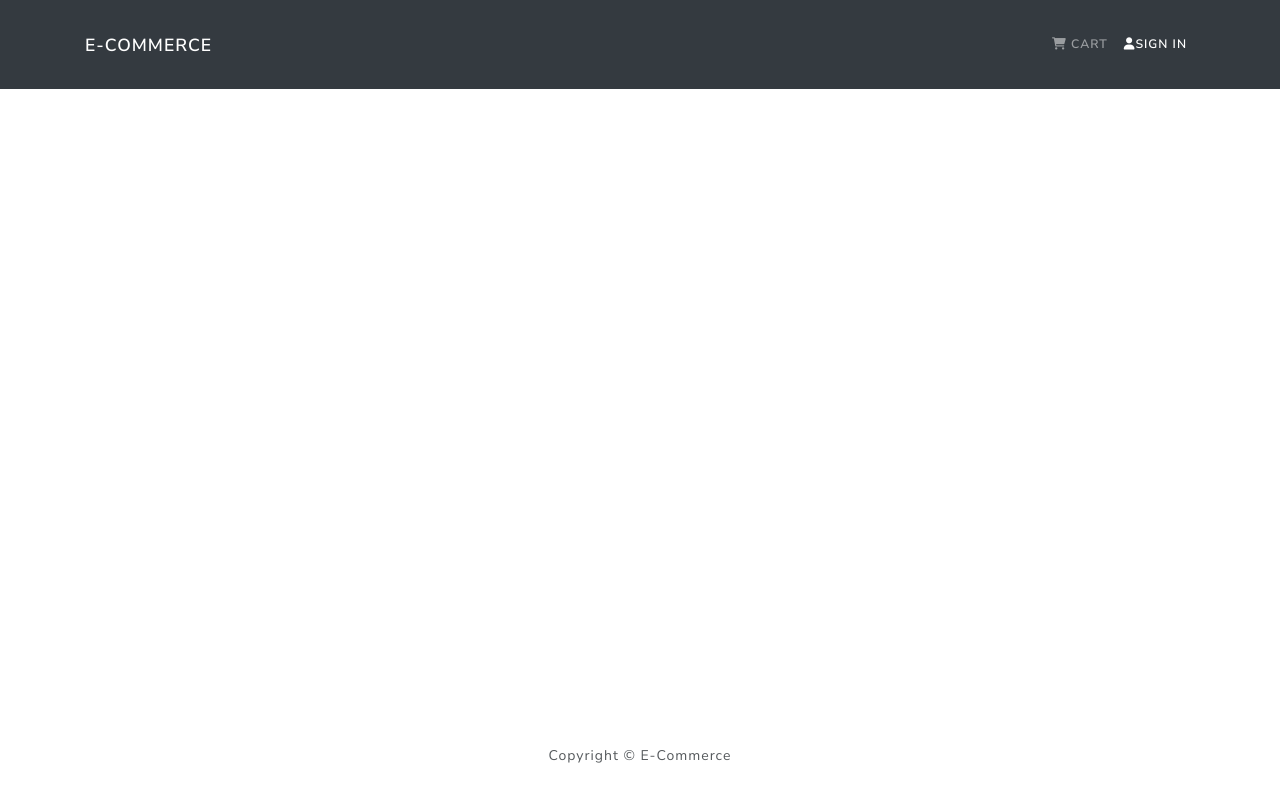
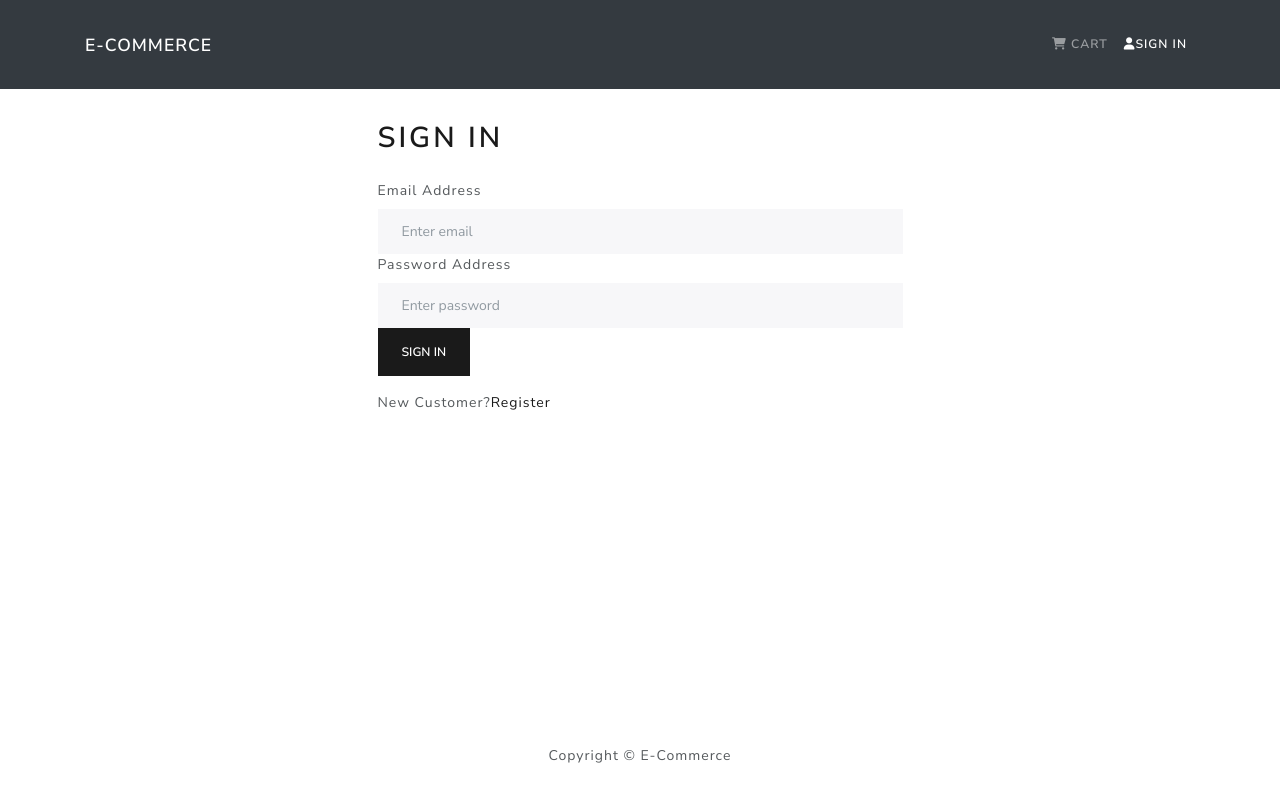
Before and after one commit to MateuszJajkowicz/MERN-Stack-E-Commerce-App, a React (Create React App) app in the folder frontend/: page /login in a window 1280 px wide. Built offline with nearby package versions, Linux system fonts and the light colour scheme.

Commit message:
Login Screen

```diff
--- a/frontend/src/App.js
+++ b/frontend/src/App.js
@@ -6,6 +6,7 @@
 import HomeScreen from './screens/HomeScreen';
 import ProductScreen from './screens/ProductScreen';
 import CartScreen from './screens/CartScreen';
+import LoginScreen from './screens/LoginScreen';
 
 function App() {
   return (
@@ -14,9 +15,10 @@
       <main className='py-3'>
         <Container>
           <Routes>
-            <Route path='/' element={<HomeScreen />} />
+            <Route path='/login' element={<LoginScreen />} />
             <Route path='/product/:id' element={<ProductScreen />} />
             <Route path='/cart/:id?' element={<CartScreen />} />
+            <Route path='/' element={<HomeScreen />} />
           </Routes>
         </Container>
       </main>
--- a/frontend/src/actions/userActions.js
+++ b/frontend/src/actions/userActions.js
@@ -4,7 +4,6 @@
   USER_LOGIN_REQUEST,
   USER_LOGIN_SUCCESS,
 } from '../constants/userConstants';
-import { json } from 'express';
 
 export const login = (email, password) => async (dispatch) => {
   try {
--- /dev/null
+++ b/frontend/src/components/FormContainer.js
@@ -0,0 +1,16 @@
+import React from 'react';
+import { Container, Row, Col } from 'react-bootstrap';
+
+const FormContainer = ({ children }) => {
+  return (
+    <Container>
+      <Row className='justify-content-md-center'>
+        <Col xs={12} md={6}>
+          {children}
+        </Col>
+      </Row>
+    </Container>
+  );
+};
+
+export default FormContainer;
--- /dev/null
+++ b/frontend/src/screens/LoginScreen.js
@@ -0,0 +1,79 @@
+import React, { useState, useEffect } from 'react';
+import { Link, useLocation, useNavigate } from 'react-router-dom';
+import { Form, Button, Row, Col } from 'react-bootstrap';
+import { useDispatch, useSelector } from 'react-redux';
+import Message from '../components/Message';
+import Loader from '../components/Loader';
+import FormContainer from '../components/FormContainer';
+import { login } from '../actions/userActions';
+
+const LoginScreen = () => {
+  const location = useLocation();
+
+  const navigate = useNavigate();
+
+  const [email, setEmail] = useState('');
+  const [password, setPassword] = useState('');
+
+  const dispatch = useDispatch();
+
+  const userLogin = useSelector((state) => state.userLogin);
+  const { loading, error, userInfo } = userLogin;
+
+  const redirect = location.search ? location.search.split('=')[1] : '/';
+
+  useEffect(() => {
+    if (userInfo) {
+      navigate(redirect);
+    }
+  }, [userInfo, navigate, redirect]);
+
+  const submitHandler = (e) => {
+      e.preventDefault();
+      dispatch(login(email, password));
+  };
+
+  return (
+    <FormContainer>
+      <h1>Sign In</h1>
+      {error && <Message variant='danger'>{error}</Message>}
+      {loading && <Loader />}
+      <Form onSubmit={submitHandler}>
+        <Form.Group controlId='email'>
+          <Form.Label>Email Address</Form.Label>
+          <Form.Control
+            type='email'
+            placeholder='Enter email'
+            value={email}
+            onChange={(e) => setEmail(e.target.value)}
+          ></Form.Control>
+        </Form.Group>
+
+        <Form.Group controlId='password'>
+          <Form.Label>Password Address</Form.Label>
+          <Form.Control
+            type='password'
+            placeholder='Enter password'
+            value={password}
+            onChange={(e) => setPassword(e.target.value)}
+          ></Form.Control>
+        </Form.Group>
+
+        <Button type='submit' variant='primary'>
+          Sign In
+        </Button>
+      </Form>
+
+      <Row className='py-3'>
+        <Col>
+          New Customer?
+          <Link to={redirect ? `/register?redirect=${redirect}` : '/register'}>
+            Register
+          </Link>
+        </Col>
+      </Row>
+    </FormContainer>
+  );
+};
+
+export default LoginScreen;
```
Also changed, not shown: 1 other file (tests, documents, lock files or other folders).
